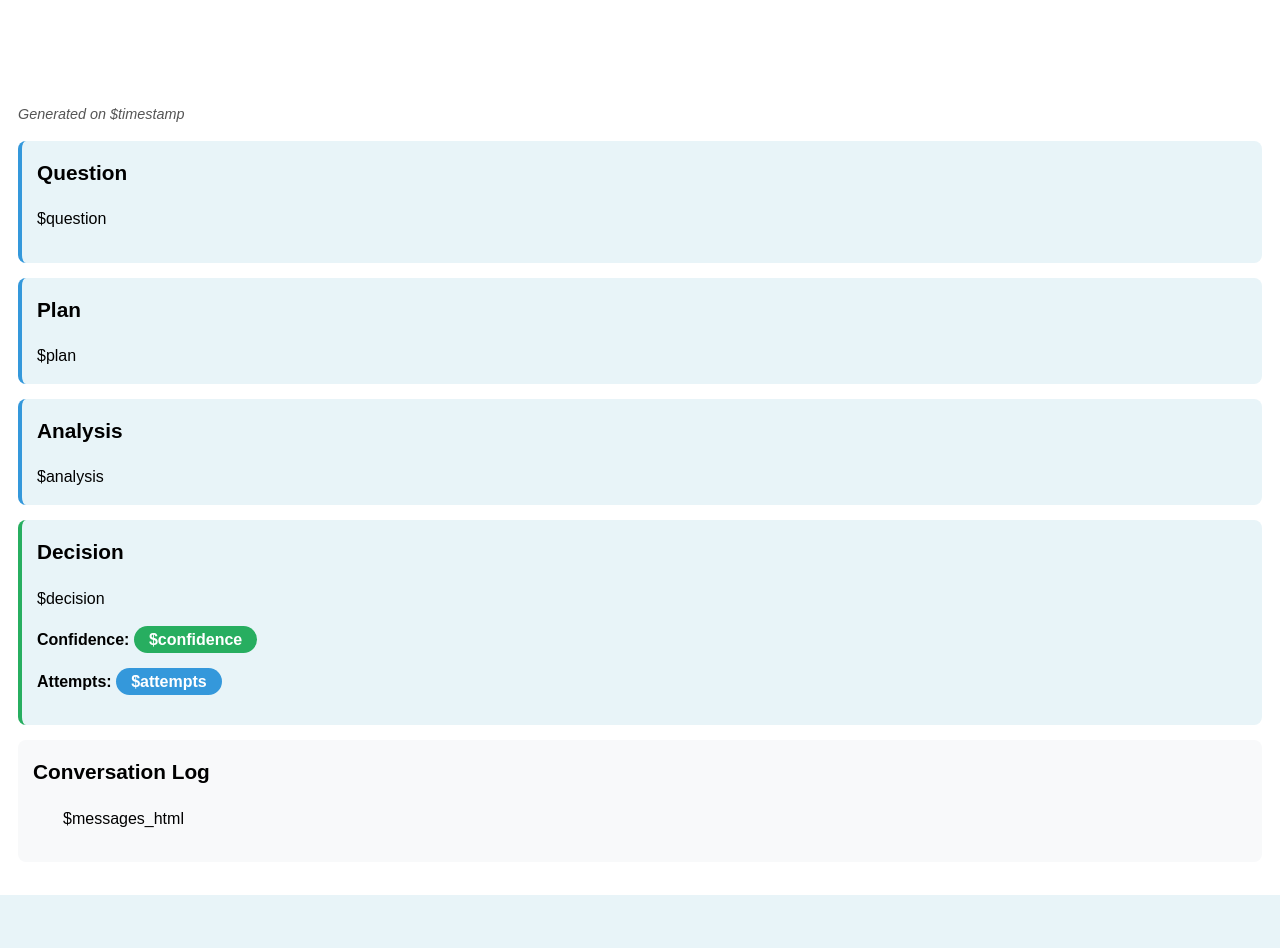
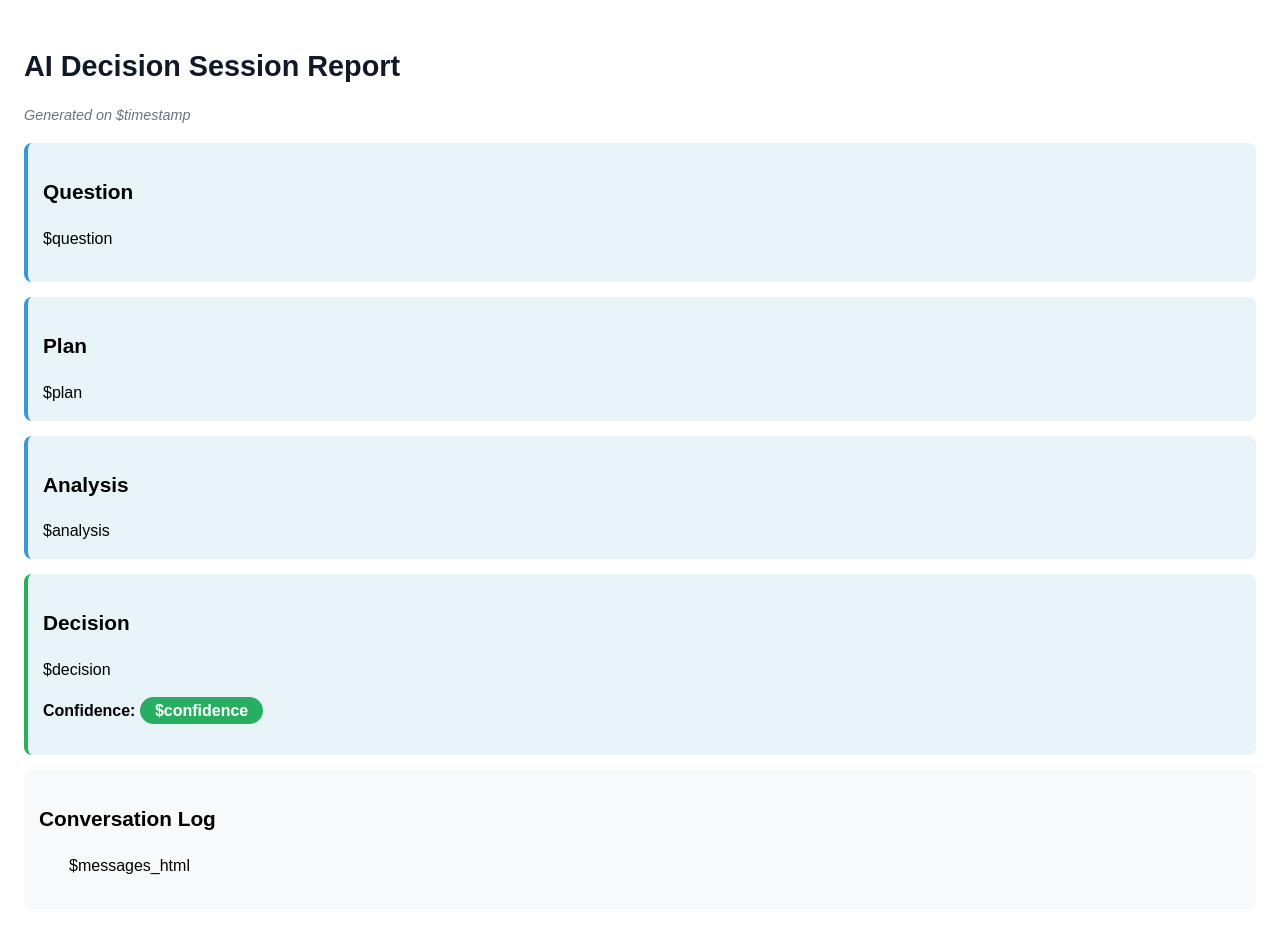
Before and after one commit to gianmarioiamoni/ai-decision-agent, a Python web app: template app/report/templates/report_preview.html in a window 1280 px wide. Before the commit the page ends 895 px from the top, so only its background shows below. Run offline with Jinja, Linux system fonts and the light colour scheme; the template is opened without the code that fills it, so the values that code supplies are empty.

Commit message:
fix report preview

```diff
--- a/app/report/templates/report_preview.html
+++ b/app/report/templates/report_preview.html
@@ -1,120 +1,122 @@
-<div class="report-preview"
-     style="font-family: Arial, sans-serif;
+<div style="
+    font-family: Arial, sans-serif;
     line-height: 1.6;
-            padding: 10px;
-            background: #ffffff;
-            color: #000000;">
-
-    <!-- Scoped styles: ONLY for report -->
-    <style>
-        .report-preview p,
-        .report-preview li,
-        .report-preview div {
+    padding: 16px;
+    background-color: #ffffff;
     color: #000000;
-        }
-
-        .report-preview h1 {
-            color: #ffffff;
-        }
-
-        .report-preview h2,
-        .report-preview h3 {
-            color: #000000;
-        }
-    </style>
+">
 
     <!-- TITLE -->
-    <h1 style="font-size: 1.8em; font-weight: bold;">
+    <h1 style="
+        font-size: 1.8em;
+        font-weight: bold;
+        color: #111827;
+        margin-bottom: 6px;
+    ">
         AI Decision Session Report
     </h1>
 
-    <p style="color: #555555; font-style: italic; font-size: 0.9em;">
+    <p style="
+        color: #6b7280;
+        font-style: italic;
+        font-size: 0.9em;
+        margin-bottom: 16px;
+    ">
         Generated on $timestamp
     </p>
 
     <!-- QUESTION -->
-    <div style="background: #e8f4f8;
+    <div style="
+        background-color: #e8f4f8;
+        color: #000000;
         padding: 15px;
         margin: 15px 0;
         border-radius: 8px;
-                border-left: 4px solid #3498db;">
-        <h2 style="font-size: 1.3em; font-weight: bold; margin-top: 0;">
+        border-left: 4px solid #3498db;
+    ">
+        <h2 style="color: #000000; font-size: 1.3em; font-weight: bold;">
             Question
         </h2>
-        <p>$question</p>
+        <p style="color: #000000;">$question</p>
     </div>
 
     <!-- PLAN -->
-    <div style="background: #e8f4f8;
+    <div style="
+        background-color: #e8f4f8;
+        color: #000000;
         padding: 15px;
         margin: 15px 0;
         border-radius: 8px;
-                border-left: 4px solid #3498db;">
-        <h2 style="font-size: 1.3em; font-weight: bold; margin-top: 0;">
+        border-left: 4px solid #3498db;
+    ">
+        <h2 style="color: #000000; font-size: 1.3em; font-weight: bold;">
             Plan
         </h2>
-        <div>$plan</div>
+        <div style="color: #000000;">$plan</div>
     </div>
 
     <!-- ANALYSIS -->
-    <div style="background: #e8f4f8;
+    <div style="
+        background-color: #e8f4f8;
+        color: #000000;
         padding: 15px;
         margin: 15px 0;
         border-radius: 8px;
-                border-left: 4px solid #3498db;">
-        <h2 style="font-size: 1.3em; font-weight: bold; margin-top: 0;">
+        border-left: 4px solid #3498db;
+    ">
+        <h2 style="color: #000000; font-size: 1.3em; font-weight: bold;">
             Analysis
         </h2>
-        <div>$analysis</div>
+        <div style="color: #000000;">$analysis</div>
     </div>
 
     <!-- DECISION -->
-    <div style="background: #e8f4f8;
+    <div style="
+        background-color: #e8f4f8;
+        color: #000000;
         padding: 15px;
         margin: 15px 0;
         border-radius: 8px;
-                border-left: 4px solid #27ae60;">
-        <h2 style="font-size: 1.3em; font-weight: bold; margin-top: 0;">
+        border-left: 4px solid #27ae60;
+    ">
+        <h2 style="color: #000000; font-size: 1.3em; font-weight: bold;">
             Decision
         </h2>
 
-        <div>$decision</div>
+        <div style="color: #000000;">$decision</div>
 
-        <p>
+        <p style="color: #000000;">
             <strong>Confidence:</strong>
-            <span style="background: #27ae60;
+            <span style="
+                background-color: #27ae60;
                 color: #ffffff;
                 padding: 5px 15px;
                 border-radius: 20px;
-                         font-weight: bold;">
+                font-weight: bold;
+            ">
                 $confidence
-            </span>
-        </p>
-
-        <p>
-            <strong>Attempts:</strong>
-            <span style="background: #3498db;
-                         color: #ffffff;
-                         padding: 5px 15px;
-                         border-radius: 20px;
-                         font-weight: bold;">
-                $attempts
             </span>
         </p>
     </div>
 
     <!-- CONVERSATION -->
-    <div style="background: #f8f9fa;
+    <div style="
+        background-color: #f8f9fa;
+        color: #000000;
         padding: 15px;
         margin: 15px 0;
-                border-radius: 8px;">
-        <h2 style="font-size: 1.3em; font-weight: bold; margin-top: 0;">
+        border-radius: 8px;
+    ">
+        <h2 style="color: #000000; font-size: 1.3em; font-weight: bold;">
             Conversation Log
         </h2>
 
-        <ul style="padding-left: 30px;
+        <ul style="
+            padding-left: 30px;
+            color: #000000;
             list-style-position: outside;
-                   list-style-type: disc;">
+            list-style-type: disc;
+        ">
             $messages_html
         </ul>
     </div>
```
Lines whose indentation alone changed are shown as unchanged.
